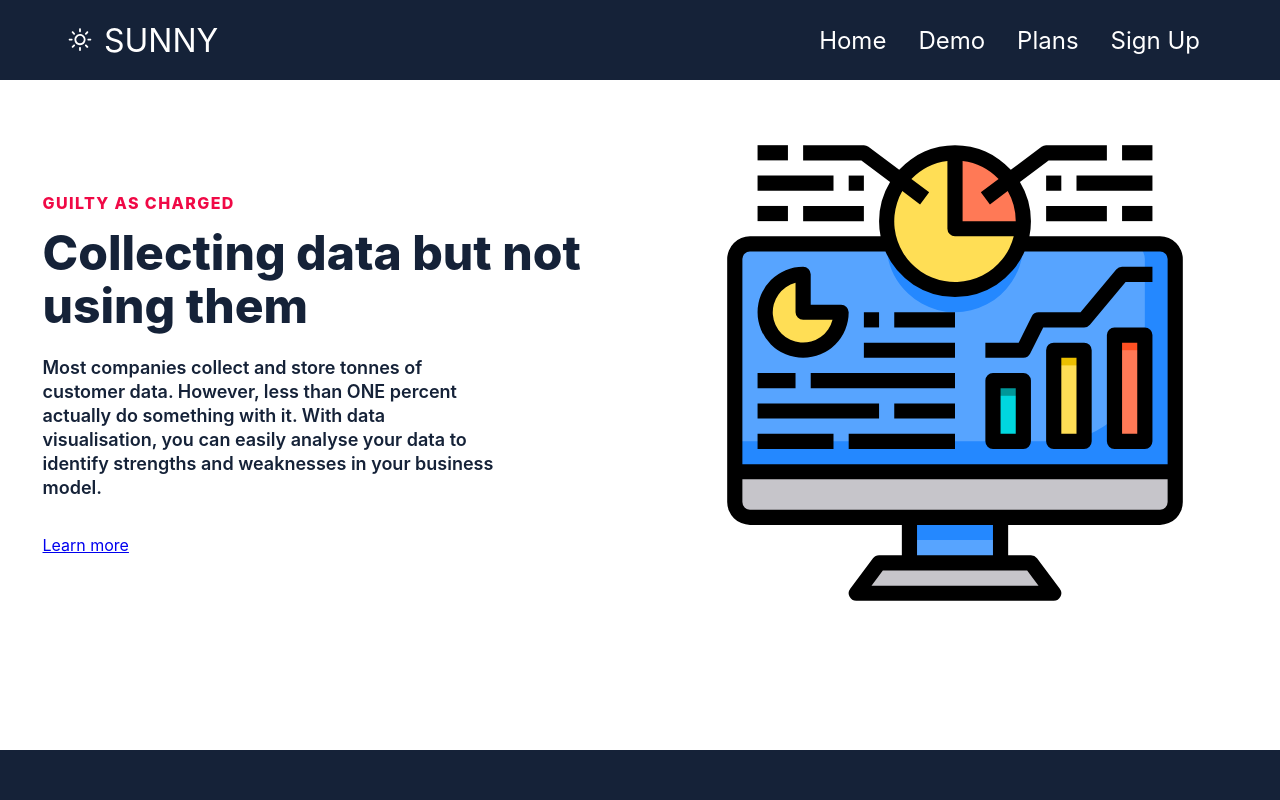
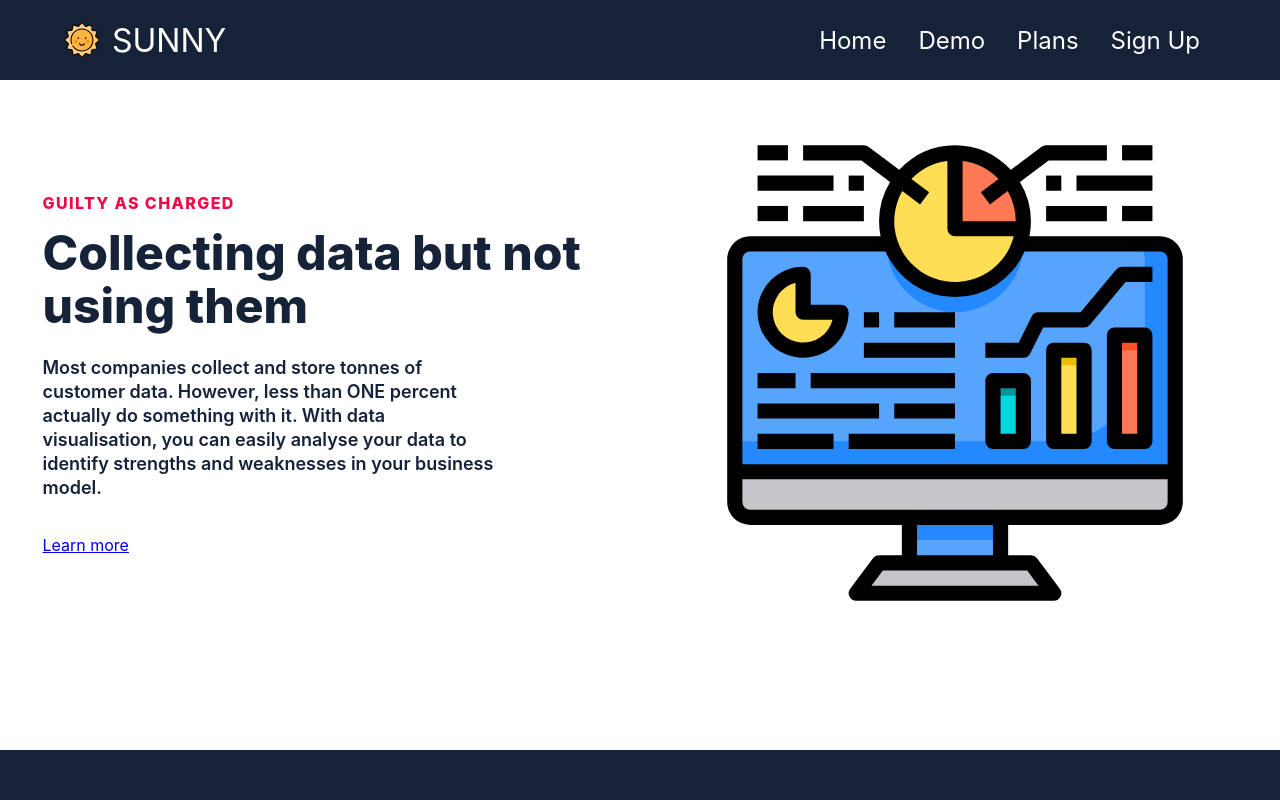
Before and after one commit to niiiiiiiiiiix/data-reporting-platform, a React (Create React App) app: page / in a window 1280 px wide. Shown: the top 800 px of the page. Built offline with nearby package versions, Linux system fonts and the light colour scheme.

Commit message:
Add sunny icon

```diff
--- a/public/index.html
+++ b/public/index.html
@@ -2,7 +2,9 @@
 <html lang="en">
   <head>
     <meta charset="utf-8" />
-    <link rel="icon" href="%PUBLIC_URL%/favicon.ico" />
+    <!-- <link rel="icon" href="%PUBLIC_URL%/favicon.ico" /> -->
+    <link rel="icon" href="/sun.svg">
+
     <meta name="viewport" content="width=device-width, initial-scale=1" />
     <meta name="theme-color" content="#000000" />
     <meta
@@ -24,7 +26,7 @@
       work correctly both with client-side routing and a non-root public URL.
       Learn how to configure a non-root public URL by running `npm run build`.
     -->
-    <title>React App</title>
+    <title>Sunny</title>
   </head>
   <body>
     <noscript>You need to enable JavaScript to run this app.</noscript>
--- a/src/components/NavBar/NavBar.css
+++ b/src/components/NavBar/NavBar.css
@@ -24,6 +24,11 @@
   margin-left: 0;
   padding-right: 0;
   padding-left: 0;
+}
+
+.sunny-icon {
+  height: 36px;
+  padding-right: 12px;
 }
 
 .navbar-logo {
--- a/src/components/NavBar/NavBar.js
+++ b/src/components/NavBar/NavBar.js
@@ -1,6 +1,5 @@
 import { React, useState } from "react";
 import { Link } from "react-router-dom";
-import { WiDaySunny } from "react-icons/wi";
 import { FaBars, FaTimes } from "react-icons/fa";
 import "./NavBar.css";
 
@@ -14,7 +13,10 @@ function NavBar() {
     <div className="navbar">
       <div className="navbar-container container">
         <Link to="/" className="navbar-logo">
-          <WiDaySunny className="navbar-icon" />
+          <img
+            className="sunny-icon"
+            src={process.env.PUBLIC_URL + "/images/sun.svg"}
+          />
           SUNNY
         </Link>
         <div className="menu-icon" onClick={handleClick}>
```
Also changed, not shown: src/index.js (+6 -6 lines), public/images/sun.svg (added).
